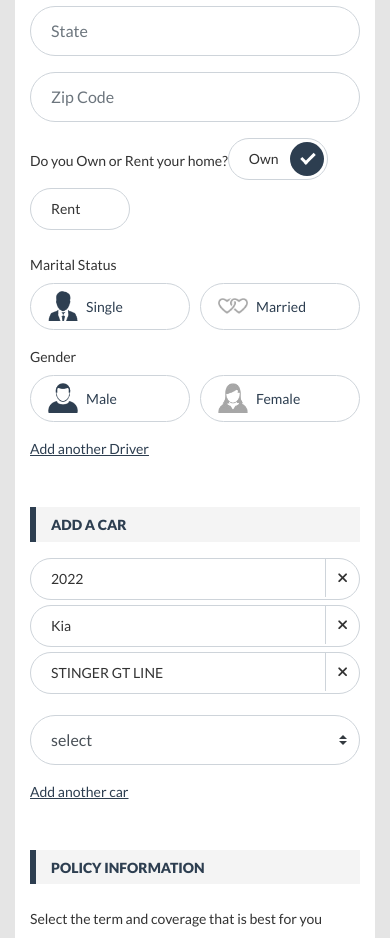
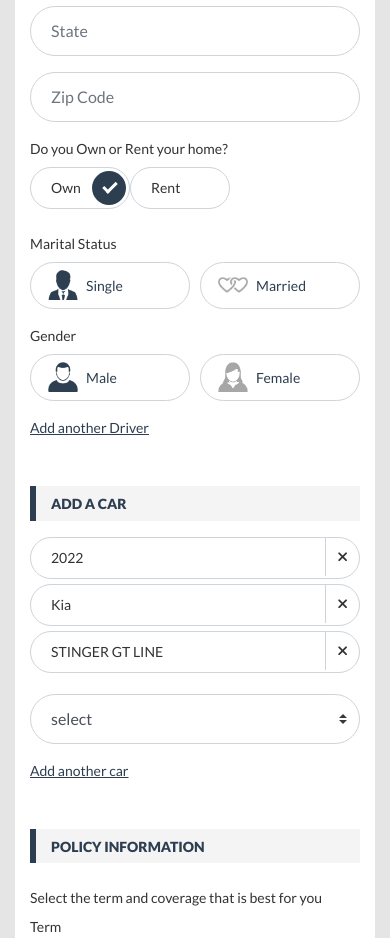
Before and after one commit to m-waqas-ashfaq/quotePages, a React (Create React App) app: page /LandingPage in a window 390 px wide. Shown: the part 1920-2858 px from the top of the page. Built offline with nearby package versions, Linux system fonts and the light colour scheme; the HTML template or start-up script is replaced by a standard one.

Commit message:
Update App.css

```diff
--- a/src/App.css
+++ b/src/App.css
@@ -577,6 +577,10 @@
 }
 @media screen and (max-width:991px) {
   .sticky-con.normal{width:calc(100% - 30px);margin:0 15px}
+  label.d-inline-block.mb-2.home-label {
+    display: block !important;
+}
+  label.d-inline-block.mb-2.home-label + div{margin-left:0 !important;}
 }
 @media screen and (max-width:767px) {
   .container-fluid.quote-form {
```
